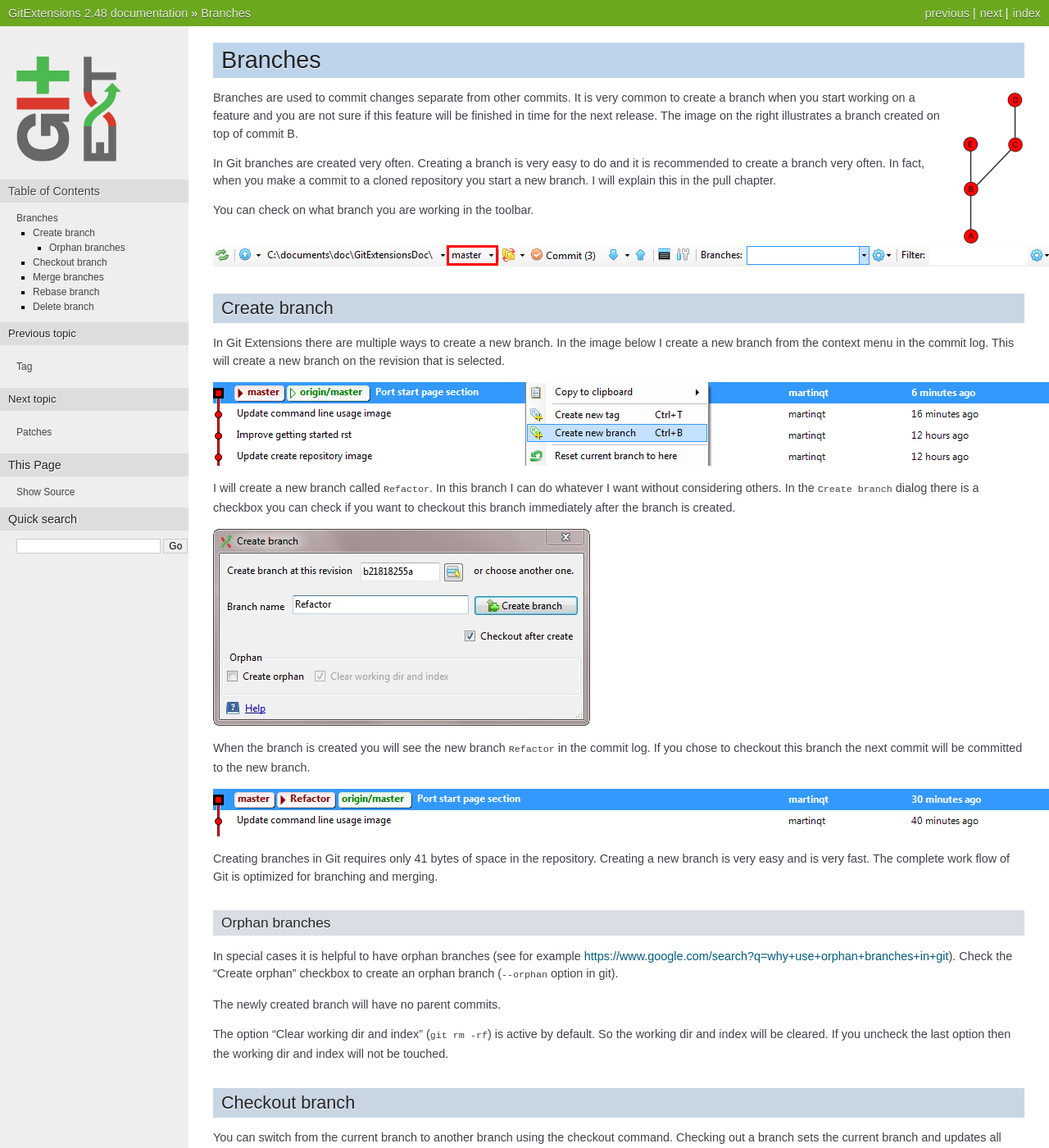
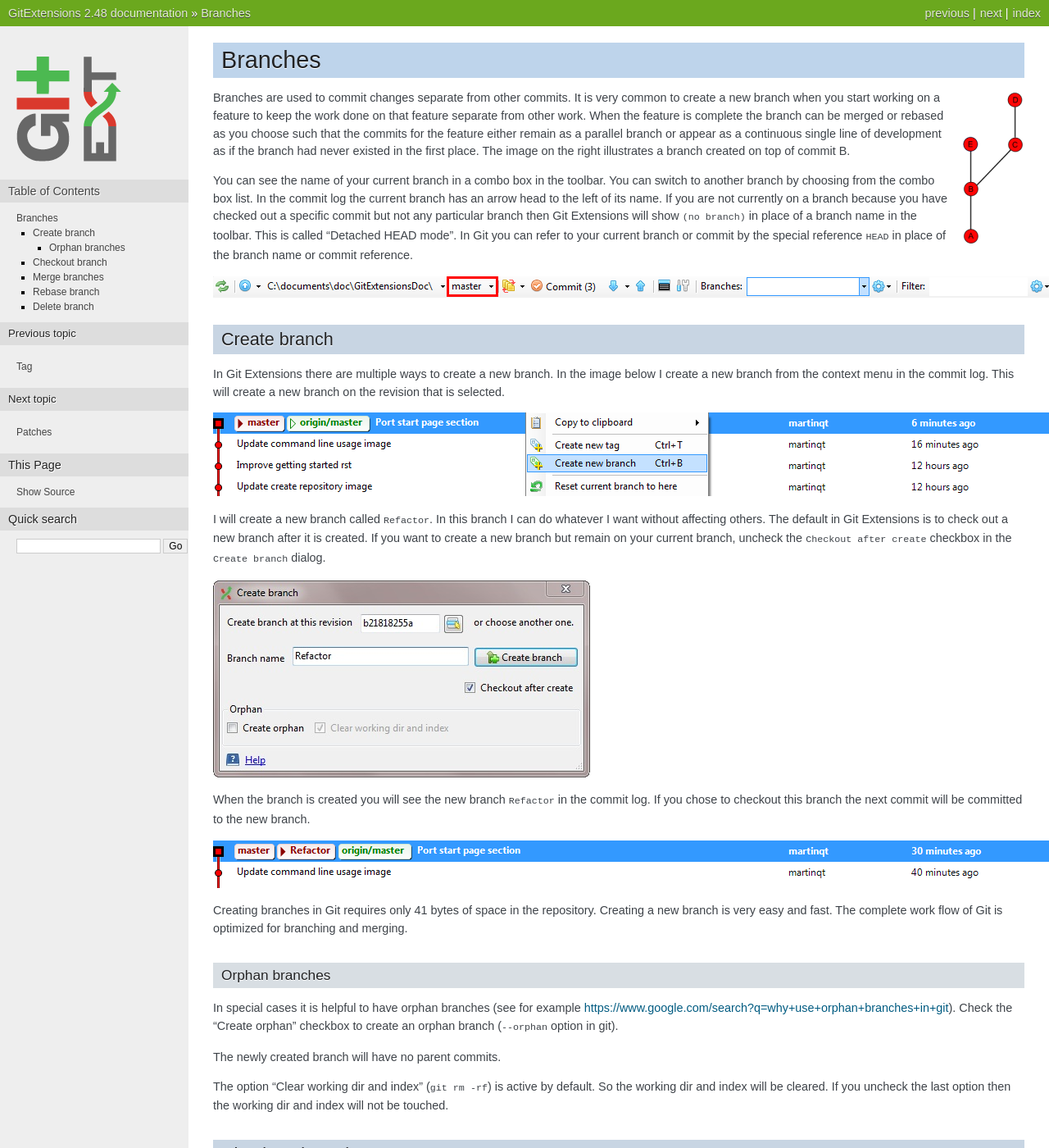
Before and after one commit to martinqt/GitExtensionsDoc, a Sphinx documentation site: the page built from source/branches.rst, in a window 1280 px wide and 1400 px high. Shown: the whole window at 82% size. Built offline with Sphinx 7.4.7, drawn with Linux system fonts in a browser that asks for light colours; some of the changed text lies outside the part shown.

Commit message:
Reword branches chapter

```diff
--- a/source/branches.rst
+++ b/source/branches.rst
@@ -4,15 +4,18 @@
 .. image:: /images/branch.png
     :align: right
 
-Branches are used to commit changes separate from other commits. It is very common to create a branch when you
-start working on a feature and you are not sure if this feature will be finished in time for the next release. The
-image on the right illustrates a branch created on top of commit B.
+Branches are used to commit changes separate from other commits. It is very common to create a new branch when you
+start working on a feature to keep the work done on that feature separate from other work. When the feature is
+complete the branch can be merged or rebased as you choose such that the commits for the feature either remain as a
+parallel branch or appear as a continuous single line of development as if the branch had never existed in the first
+place. The image on the right illustrates a branch created on top of commit B.
 
-In Git branches are created very often. Creating a branch is very easy to do and it is recommended to create a branch
-very often. In fact, when you make a commit to a cloned repository you start a new branch. I will explain this in the
-pull chapter.
-
-You can check on what branch you are working in the toolbar.
+You can see the name of your current branch in a combo box in the toolbar. You can switch to another branch by
+choosing from the combo box list. In the commit log the current branch has an arrow head to the left of its name. If
+you are not currently on a branch because you have checked out a specific commit but not any particular branch then
+Git Extensions will show ``(no branch)`` in place of a branch name in the toolbar. This is called "Detached HEAD
+mode". In Git you can refer to your current branch or commit by the special reference ``HEAD`` in place of the
+branch name or commit reference.
 
 .. image:: /images/branch_name.png
 
@@ -24,9 +27,9 @@
 
 .. image:: /images/new_branch.png
 
-I will create a new branch called ``Refactor``. In this branch I can do whatever I want without considering others.
-In the ``Create branch`` dialog there is a checkbox you can check if you want to checkout this branch immediately after
-the branch is created.
+I will create a new branch called ``Refactor``. In this branch I can do whatever I want without affecting others.
+The default in Git Extensions is to check out a new branch after it is created. If you want to create a new branch
+but remain on your current branch, uncheck the ``Checkout after create`` checkbox in the ``Create branch`` dialog.
 
 .. image:: /images/create_branch_dialog.png
 
@@ -35,8 +38,8 @@
 
 .. image:: /images/refactor_branch.png
 
-Creating branches in Git requires only 41 bytes of space in the repository. Creating a new branch is very easy and is
-very fast. The complete work flow of Git is optimized for branching and merging.
+Creating branches in Git requires only 41 bytes of space in the repository. Creating a new branch is very easy and
+fast. The complete work flow of Git is optimized for branching and merging.
 
 Orphan branches
 ^^^^^^^^^^^^^^^
@@ -52,8 +55,20 @@
 ---------------
 
 You can switch from the current branch to another branch using the checkout command. Checking out a branch sets the current
-branch and updates all sources in the working directory. Uncommitted changes in the working directory can be overwritten so
-make sure your working directory is clean.
+branch and updates all of the source files in the working directory. Uncommitted changes in the working directory can be
+overwritten so it is best practice to make sure your working directory is clean by either committing or stashing any current
+changes before checking out a branch. If you do not clean your working directory then, in the ``Checkout branch`` dialog, you
+can choose between four options for your local uncommitted changes:
+
++------------------+---------------------------------------------------------------------------------------------------------------------------------------------------------------------------+
+| ``Don't change`` | Local changes will be retained if there are not conflicting changes from the branch you are checking out.                                                                 |
++------------------+---------------------------------------------------------------------------------------------------------------------------------------------------------------------------+
+| ``Merge``        | Performs a three-way merge between your current branch, your local changes and the branch you are checking out.                                                           |
++------------------+---------------------------------------------------------------------------------------------------------------------------------------------------------------------------+
+| ``Stash``        | Your local changes are stashed and the new branch is checked out. You can retrieve your changes on the new branch with stash-pop.                                         |
++------------------+---------------------------------------------------------------------------------------------------------------------------------------------------------------------------+
+| ``Reset``        | Your local changes are discarded and the new branch is checked out. Use caution with this option as Git has no record of uncommitted changes so they cannot be retrieved. |
++------------------+---------------------------------------------------------------------------------------------------------------------------------------------------------------------------+
 
 .. image:: /images/checkout_branch.png
 
@@ -72,13 +87,13 @@
 .. image:: /images/merge2.png
 
 Once we are on the master branch we can choose merge by choosing ``Merge branches`` from the ``Commands`` menu. In the merge
-dialog you can check the branch you are working on. After selecting the branch to merge with, click the ``Merge`` button.
+dialog you can verify which branch you are working on. Select the branch to merge with then click the ``Merge`` button.
 
 .. image:: /images/merge_dialog.png
 
 After the merge the commit log will show the new commit containing the merge. Notice that the Refactor branch is not changed
-by this merge. If you want to continue working on the Refactor branch you can merge the Refactor branch with master. You could
-also delete the Refactor branch if it is not used anymore.
+by this merge. If you want to continue working on the Refactor branch you can merge the Refactor branch with master. You can
+instead delete the Refactor branch if it is not used anymore.
 
 .. image:: /images/merge3.png
 
@@ -121,12 +136,15 @@
 Delete branch
 -------------
 
-It is very common to create a lot of branches. You can delete branches when they are not needed anymore and you do not want
-to keep the work done in that branch. When you delete a branch that is not yet merged, all commits will be lost. When you
-delete a branch that is already merged with another branch, the merged commits will not be lost because they are also part
-of another branch.
+Since it is common to create many branches, it is often necessary to delete branches. Most commonly you will need to delete
+branches on which work has finished and their contents are merged into master or your main branch. You can also delete
+unmerged branches when they are not needed anymore and you do not want to keep the work done in that branch.
+
+When you delete a branch that is not yet merged, all of the commits that are in only the deleted branch will be lost.
+When you delete a branch that is already merged with another branch, the merged commits will not be lost because they are
+also part of another branch.
 
 You can delete a branch using ``Delete branch`` from the ``Commands`` menu. If you want to delete a branch that is not merged into
-another branch, you need to check the ``Force delete`` checkbox.
+your current branch (``HEAD`` in Git), you need to check the ``Force delete`` checkbox.
 
 .. image:: /images/delet_branch.png
```
Also changed, not shown: source/images/checkout_branch.png.
